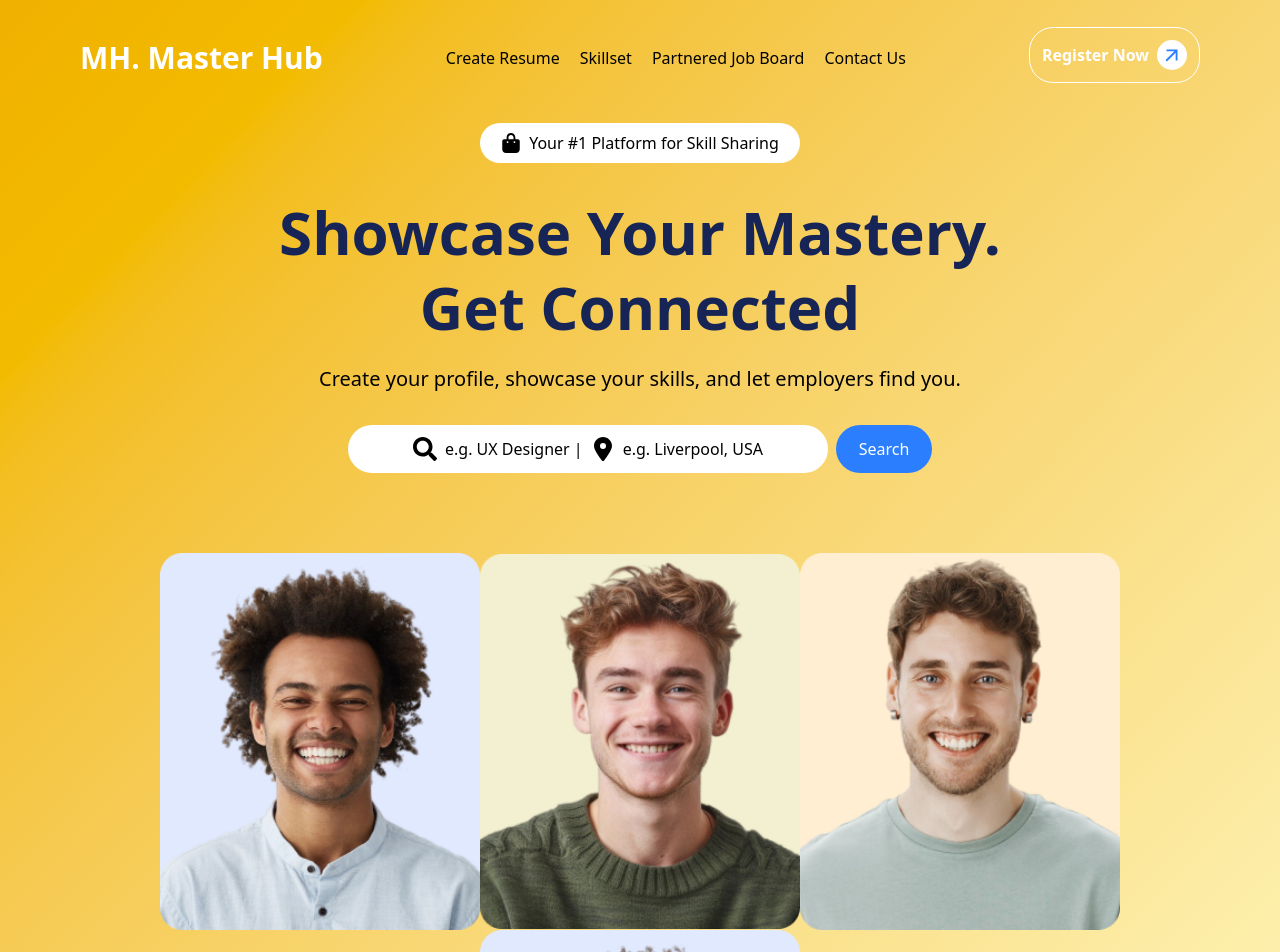
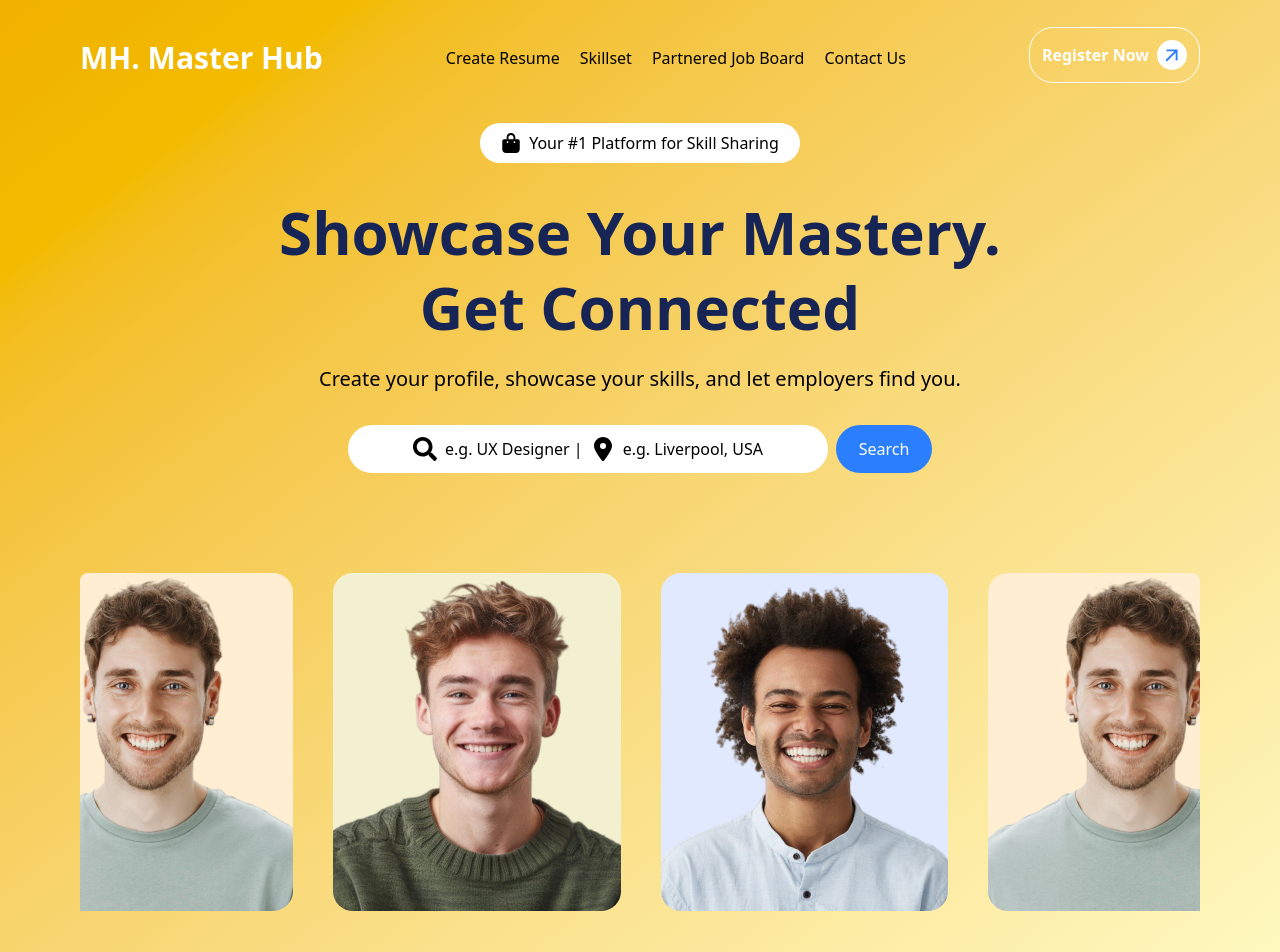
Before and after one commit to imadityagolu/netario-works-mh-master-hub, a React (Vite) app: page / in a window 1280 px wide. Shown: the top 952 px of the page. Built offline with nearby package versions, Linux system fonts and the light colour scheme.

Commit message:
updated on 5 june 2025

```diff
--- a/src/components/header.jsx
+++ b/src/components/header.jsx
@@ -1,4 +1,4 @@
-import { useState } from "react";
+import { useState, useEffect } from "react";
 import { FaBagShopping, FaLocationDot } from "react-icons/fa6";
 import { FaSearch } from "react-icons/fa";
 import { MdArrowOutward } from "react-icons/md";
@@ -13,6 +13,19 @@ function Header() {
   const handleClick = () => {
     setFlag(!flag);
   };
+
+  const [currentIndex, setCurrentIndex] = useState(0);
+
+  // Function to go to the next image
+  const nextSlide = () => {
+    setCurrentIndex((prevIndex) => (prevIndex + 1) % 2); // 5 images
+  };
+
+  // Auto-slide every 5 seconds
+  useEffect(() => {
+    const interval = setInterval(nextSlide, 5000);
+    return () => clearInterval(interval); // Cleanup on unmount
+  }, []);
 
   return (
     <>
@@ -95,18 +108,119 @@ function Header() {
         </div>
 
         {/* small screen images */}
-        <div className='flex flex-wrap mt-20 w-full items-center justify-center md:hidden slider-container'>
-          <img src={img1} alt="Image 1" className="w-100 sm:w-48 h-auto object-cover" />
-          <img src={img2} alt="Image 2" className="w-100 sm:w-48 h-auto object-cover" />
-          <img src={img3} alt="Image 3" className="w-100 sm:w-48 h-auto object-cover" />
+        <div className="relative w-full mt-15 md:hidden">
+          <div className="relative h-56 overflow-hidden rounded-lg md:h-96">
+
+        <div
+          className={`absolute inset-0 transition-opacity duration-700 ease-in-out ${
+            currentIndex === 0 ? 'opacity-100' : 'opacity-0'
+          }`}
+        >
+          <div className="flex items-center place-content-center text-center">
+            <img
+            src={img1}
+            className="w-50"
+            alt="Slide 1"
+          /><img
+            src={img2}
+            className="w-50"
+            alt="Slide 1"
+          /><img
+            src={img3}
+            className="w-50"
+            alt="Slide 1"
+          />
+          </div>
+        </div>
+
+        <div
+          className={`absolute inset-0 transition-opacity duration-700 ease-in-out ${
+            currentIndex === 1 ? 'opacity-100' : 'opacity-0'
+          }`}
+        >
+          <div className="flex items-center place-content-center text-center">
+            <img
+            src={img3}
+            className="w-50"
+            alt="Slide 2"
+          />
+          <img
+            src={img2}
+            className="w-50"
+            alt="Slide 1"
+          />
+          <img
+            src={img1}
+            className="w-50"
+            alt="Slide 1"
+          />
+          </div>
+        </div>
+
+          </div>
         </div>
 
         {/* big screen image*/}
-        <div className='hidden md:flex flex-wrap mt-20 w-full items-center justify-center'>
-          <img src={img1} alt="Image 1" className="w-80 object-cover" />
-          <img src={img2} alt="Image 2" className="w-80 object-cover" />
-          <img src={img3} alt="Image 3" className="w-80 object-cover" />
-          <img src={img1} alt="Image 1" className="w-80 object-cover" />
+        <div className='sm:hidden md:flex flex-wrap mt-10 w-full items-center justify-center'>
+          <div className="relative w-full mt-15">
+          <div className="relative h-56 overflow-hidden rounded-lg md:h-96">
+
+        <div
+          className={`absolute inset-0 transition-opacity duration-700 ease-in-out ${
+            currentIndex === 0 ? 'opacity-100' : 'opacity-0'
+          }`}
+        >
+          <div className="flex items-center place-content-center text-center gap-10">
+            <img
+            src={img1}
+            className="w-75"
+            alt="Slide 1"
+          /><img
+            src={img2}
+            className="w-75"
+            alt="Slide 1"
+          /><img
+            src={img3}
+            className="w-75"
+            alt="Slide 1"
+          /><img
+            src={img1}
+            className="w-75"
+            alt="Slide 1"
+          />
+          </div>
+        </div>
+
+        <div
+          className={`absolute inset-0 transition-opacity duration-700 ease-in-out ${
+            currentIndex === 1 ? 'opacity-100' : 'opacity-0'
+          }`}
+        >
+          <div className="flex items-center place-content-center text-center gap-10">
+            <img
+            src={img3}
+            className="w-75"
+            alt="Slide 2"
+          />
+          <img
+            src={img2}
+            className="w-75"
+            alt="Slide 1"
+          />
+          <img
+            src={img1}
+            className="w-75"
+            alt="Slide 1"
+          /><img
+            src={img3}
+            className="w-75"
+            alt="Slide 1"
+          />
+          </div>
+        </div>
+
+          </div>
+        </div>
         </div>
 
       </div>
--- a/src/css/Header.module.css
+++ /dev/null
@@ -1,6 +0,0 @@
-.slidercontainer {
-  overflow: hidden;
-  position: relative;
-  background-color: red;
-  border: 10px;
-}
```
